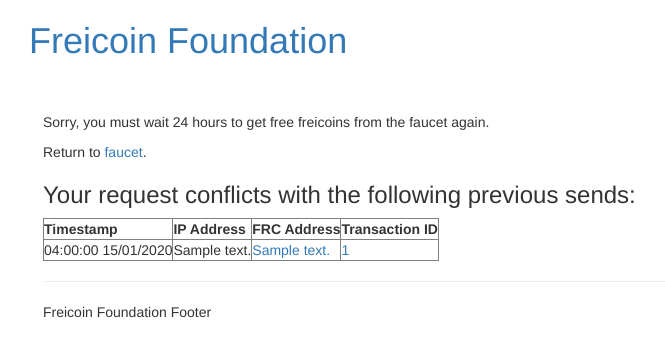
After one commit to freicoin/foundation, a Django app: template apps/faucet/templates/sorry.html in a window 1280 px wide. The commit adds this page. Shown: the top 357 px of the page, without its empty margins (12-677 px from the left). Run offline with Django 3.2, Linux system fonts and the light colour scheme; the template is opened without the code that fills it: values that come from a table or form of the project are taken from there, others are empty; tables that the repository leaves empty hold one stand-in row (values such as "Sample post"); some libraries are stand-ins or nearby versions.

Commit message:
Validate ip, address and time (1 day) ...also a sorry template

```diff
--- a/apps/faucet/templates/faucet.html
+++ b/apps/faucet/templates/faucet.html
@@ -30,7 +30,7 @@
     {% csrf_token %}
     {{ form|as_bootstrap }}
     <div class="form-actions">
-        <input type="submit" class="btn btn-primary" value="Submit Request">
+        <input type="submit" class="btn btn-primary" value="Get free Freicoins">
     </div>
 </form>
 
--- /dev/null
+++ b/apps/faucet/templates/sorry.html
@@ -0,0 +1,34 @@
+{% extends "base.html" %}
+
+{% block nav-faucet %}<strong class="nav-active">Faucet</strong>{% endblock %}
+
+{% block content %}
+
+<p>
+  Sorry, you must wait 24 hours to get free freicoins from the faucet again.
+</p>
+
+<p>
+  Return to <a href="{% url 'faucet' %}">faucet</a>.
+</p>
+
+<h3>Your request conflicts with the following previous sends:</h3>
+
+<table border="1">
+  <tr>
+    <th>Timestamp</th>
+    <th>IP Address</th>
+    <th>FRC Address</th>
+    <th>Transaction ID</th>
+  </tr>
+  {% for send in send_list %}
+  <tr>
+    <td>{{ send.timestamp | date:"H:i:s d/m/Y" }}</td>
+    <td>{{ send.ip_address }}</td>
+    <td><a href="http://cryptocoinexplorer.com:4750/address/{{ send.frc_address }}">{{ send.frc_address }}</a></td>
+    <td><a href="http://cryptocoinexplorer.com:4750/tx/{{ send.tx_id }}">{{ send.tx_id }}</a></td>
+  </tr>
+  {% endfor %}
+</table>
+
+{% endblock %}
```
Also changed, not shown: apps/faucet/views.py (+17 -1 lines).
